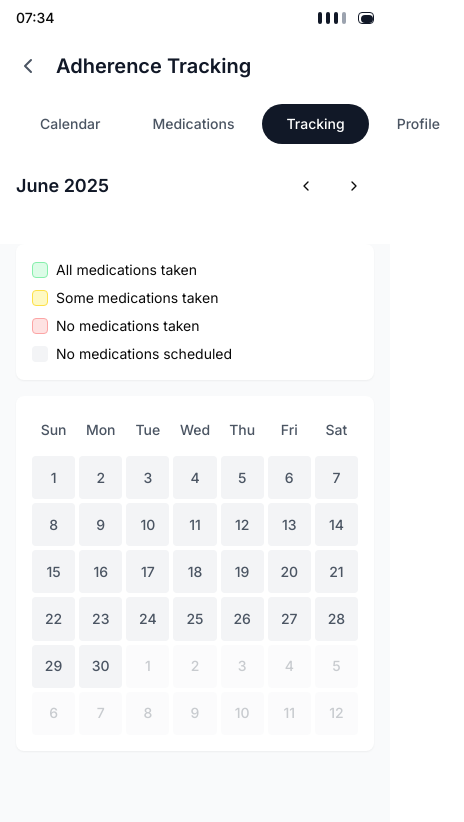
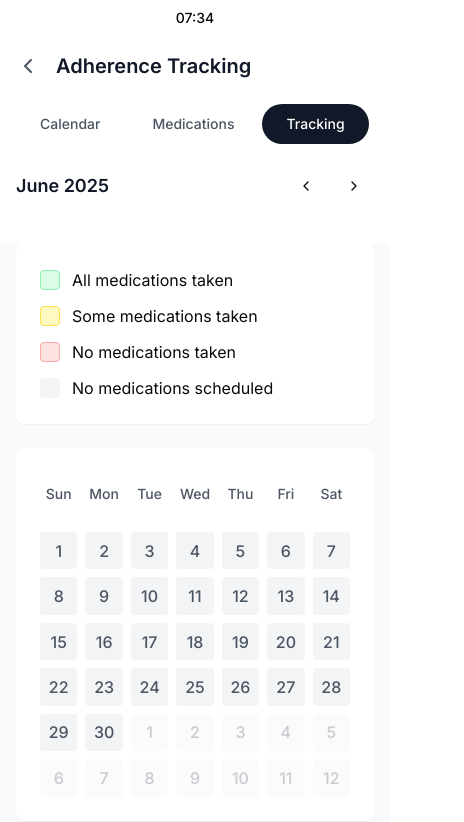
Before and after one commit to pemaghising/MediTrack, a Next.js app: page /calendar in a window 390 px wide. Shown: the top 822 px of the page, 464 px wide, since content can reach past the window. Built offline with nearby package versions, Linux system fonts and the light colour scheme.

Commit message:
feat: mobile-first redesign for better vertical layout
Remove battery/network icons, profile tab, and enhance vertical spacing

#VERCEL_SKIP

Co-authored-by: Pema Ghising <38718476+pemaghising@users.noreply.github.com>

```diff
--- a/app/calendar/page.tsx
+++ b/app/calendar/page.tsx
@@ -94,19 +94,8 @@ export default function CalendarPage() {
   return (
     <div className="min-h-screen bg-gray-50">
       {/* Status Bar */}
-      <div className="bg-white px-4 py-2 flex justify-between items-center text-sm font-medium">
+      <div className="bg-white px-4 py-2 flex justify-center items-center text-sm font-medium">
         <span>{new Date().toLocaleTimeString("en-US", { hour: "2-digit", minute: "2-digit", hour12: false })}</span>
-        <div className="flex items-center gap-1">
-          <div className="flex gap-1">
-            <div className="w-1 h-3 bg-gray-900 rounded-full"></div>
-            <div className="w-1 h-3 bg-gray-900 rounded-full"></div>
-            <div className="w-1 h-3 bg-gray-900 rounded-full"></div>
-            <div className="w-1 h-3 bg-gray-400 rounded-full"></div>
-          </div>
-          <div className="w-4 h-3 border border-gray-900 rounded-sm ml-2">
-            <div className="w-3 h-2 bg-gray-900 rounded-sm m-0.5"></div>
-          </div>
-        </div>
       </div>
 
       {/* Header */}
@@ -133,9 +122,6 @@ export default function CalendarPage() {
           <Button variant="default" className="rounded-full px-6 py-2 bg-gray-900 text-white">
             Tracking
           </Button>
-          <Button variant="ghost" className="rounded-full px-6 py-2 text-gray-600">
-            Profile
-          </Button>
         </div>
 
         {/* Month Navigation */}
@@ -155,26 +141,26 @@ export default function CalendarPage() {
       </div>
 
       {/* Calendar Content */}
-      <div className="px-4 pb-6">
+      <div className="px-4 pb-8">
         {/* Legend */}
-        <Card className="mb-4 bg-white border-0 shadow-sm">
-          <CardContent className="p-4">
-            <div className="text-sm space-y-2">
-              <div className="flex items-center gap-2">
-                <div className="w-4 h-4 bg-green-100 border border-green-300 rounded"></div>
-                <span>All medications taken</span>
+        <Card className="mb-6 bg-white border-0 shadow-sm">
+          <CardContent className="p-6">
+            <div className="space-y-3">
+              <div className="flex items-center gap-3">
+                <div className="w-5 h-5 bg-green-100 border border-green-300 rounded"></div>
+                <span className="text-base">All medications taken</span>
               </div>
-              <div className="flex items-center gap-2">
-                <div className="w-4 h-4 bg-yellow-100 border border-yellow-300 rounded"></div>
-                <span>Some medications taken</span>
+              <div className="flex items-center gap-3">
+                <div className="w-5 h-5 bg-yellow-100 border border-yellow-300 rounded"></div>
+                <span className="text-base">Some medications taken</span>
               </div>
-              <div className="flex items-center gap-2">
-                <div className="w-4 h-4 bg-red-100 border border-red-300 rounded"></div>
-                <span>No medications taken</span>
+              <div className="flex items-center gap-3">
+                <div className="w-5 h-5 bg-red-100 border border-red-300 rounded"></div>
+                <span className="text-base">No medications taken</span>
               </div>
-              <div className="flex items-center gap-2">
-                <div className="w-4 h-4 bg-gray-100 rounded"></div>
-                <span>No medications scheduled</span>
+              <div className="flex items-center gap-3">
+                <div className="w-5 h-5 bg-gray-100 rounded"></div>
+                <span className="text-base">No medications scheduled</span>
               </div>
             </div>
           </CardContent>
@@ -182,29 +168,29 @@ export default function CalendarPage() {
 
         {/* Calendar Grid */}
         <Card className="bg-white border-0 shadow-sm">
-          <CardContent className="p-4">
+          <CardContent className="p-6">
             {/* Day headers */}
-            <div className="grid grid-cols-7 gap-1 mb-2">
+            <div className="grid grid-cols-7 gap-2 mb-4">
               {["Sun", "Mon", "Tue", "Wed", "Thu", "Fri", "Sat"].map((day) => (
-                <div key={day} className="text-center text-sm font-medium text-gray-600 py-2">
+                <div key={day} className="text-center text-sm font-medium text-gray-600 py-3">
                   {day}
                 </div>
               ))}
             </div>
 
             {/* Calendar days */}
-            <div className="grid grid-cols-7 gap-1">
+            <div className="grid grid-cols-7 gap-2">
               {calendarDays.map((day, index) => (
                 <Dialog key={index}>
                   <DialogTrigger asChild>
                     <button
                       className={`
-                        aspect-square p-1 text-sm rounded border-2 border-transparent
-                        ${day.isCurrentMonth ? "" : "opacity-30"}
-                        ${day.dayData ? getDayColor(day.dayData.adherenceRate, day.dayData.totalScheduled) : "bg-gray-100"}
-                        ${day.dayData ? getDayTextColor(day.dayData.adherenceRate, day.dayData.totalScheduled) : "text-gray-600"}
-                        hover:border-gray-300 transition-colors
-                      `}
+                  aspect-square p-2 text-base rounded border-2 border-transparent
+                  ${day.isCurrentMonth ? "" : "opacity-30"}
+                  ${day.dayData ? getDayColor(day.dayData.adherenceRate, day.dayData.totalScheduled) : "bg-gray-100"}
+                  ${day.dayData ? getDayTextColor(day.dayData.adherenceRate, day.dayData.totalScheduled) : "text-gray-600"}
+                  hover:border-gray-300 transition-colors
+                `}
                       disabled={!day.dayData || day.dayData.totalScheduled === 0}
                     >
                       <div className="w-full h-full flex items-center justify-center font-medium">
--- a/app/medications/add/page.tsx
+++ b/app/medications/add/page.tsx
@@ -69,12 +69,18 @@ export default function AddMedicationPage() {
         </div>
       </div>
 
-      <div className="max-w-md mx-auto p-4">
-        <Card>
-          <CardHeader>
-            <CardTitle>Medication Details</CardTitle>
+      {/* Status Bar */}
+      <div className="bg-white px-4 py-2 flex justify-center items-center text-sm font-medium">
+        <span>{new Date().toLocaleTimeString("en-US", { hour: "2-digit", minute: "2-digit", hour12: false })}</span>
+      </div>
+
+      <div className="px-4 pb-8">
+        <Card className="bg-white border-0 shadow-sm">
+          <CardHeader className="pb-4">
+            <CardTitle className="text-xl">Medication Details</CardTitle>
           </CardHeader>
-          <CardContent className="space-y-6">
+          <CardContent className="space-y-8">
+            <div className="space-y-6">
               <div className="space-y-2">
                 <Label htmlFor="medication-name">Medicine Name *</Label>
                 <Input
@@ -203,15 +209,16 @@ export default function AddMedicationPage() {
                   </div>
                 )}
               </div>
+            </div>
           </CardContent>
         </Card>
 
-        <div className="mt-6 space-y-3">
-          <Button onClick={handleSave} className="w-full" size="lg">
+        <div className="mt-8 space-y-4">
+          <Button onClick={handleSave} className="w-full bg-green-500 hover:bg-green-600 text-white" size="lg">
             Save Medication
           </Button>
           <Link href="/medications">
-            <Button variant="outline" className="w-full">
+            <Button variant="outline" className="w-full" size="lg">
               Cancel
             </Button>
           </Link>
--- a/app/medications/edit/[id]/page.tsx
+++ b/app/medications/edit/[id]/page.tsx
@@ -86,6 +86,11 @@ export default function EditMedicationPage({ params }: { params: { id: string }
 
   return (
     <div className="min-h-screen bg-background">
+      {/* Status Bar */}
+      <div className="bg-white px-4 py-2 flex justify-center items-center text-sm font-medium">
+        <span>{new Date().toLocaleTimeString("en-US", { hour: "2-digit", minute: "2-digit", hour12: false })}</span>
+      </div>
+
       {/* Header */}
       <div className="border-b bg-white sticky top-0 z-10">
         <div className="max-w-md mx-auto px-4 py-3">
@@ -123,12 +128,12 @@ export default function EditMedicationPage({ params }: { params: { id: string }
         </div>
       </div>
 
-      <div className="max-w-md mx-auto p-4">
-        <Card>
-          <CardHeader>
-            <CardTitle>Medication Details</CardTitle>
+      <div className="px-4 pb-8">
+        <Card className="bg-white border-0 shadow-sm">
+          <CardHeader className="pb-4">
+            <CardTitle className="text-xl">Medication Details</CardTitle>
           </CardHeader>
-          <CardContent className="space-y-6">
+          <CardContent className="space-y-8">
             <div className="space-y-2">
               <Label htmlFor="medication-name">Medicine Name *</Label>
               <Input
@@ -260,12 +265,12 @@ export default function EditMedicationPage({ params }: { params: { id: string }
           </CardContent>
         </Card>
 
-        <div className="mt-6 space-y-3">
-          <Button onClick={handleSave} className="w-full" size="lg">
+        <div className="mt-8 space-y-4">
+          <Button onClick={handleSave} className="w-full bg-green-500 hover:bg-green-600 text-white" size="lg">
             Save Changes
           </Button>
           <Link href="/medications">
-            <Button variant="outline" className="w-full">
+            <Button variant="outline" className="w-full" size="lg">
               Cancel
             </Button>
           </Link>
--- a/app/medications/page.tsx
+++ b/app/medications/page.tsx
@@ -60,19 +60,8 @@ export default function MedicationsPage() {
   return (
     <div className="min-h-screen bg-gray-50">
       {/* Status Bar */}
-      <div className="bg-white px-4 py-2 flex justify-between items-center text-sm font-medium">
+      <div className="bg-white px-4 py-2 flex justify-center items-center text-sm font-medium">
         <span>{new Date().toLocaleTimeString("en-US", { hour: "2-digit", minute: "2-digit", hour12: false })}</span>
-        <div className="flex items-center gap-1">
-          <div className="flex gap-1">
-            <div className="w-1 h-3 bg-gray-900 rounded-full"></div>
-            <div className="w-1 h-3 bg-gray-900 rounded-full"></div>
-            <div className="w-1 h-3 bg-gray-900 rounded-full"></div>
-            <div className="w-1 h-3 bg-gray-400 rounded-full"></div>
-          </div>
-          <div className="w-4 h-3 border border-gray-900 rounded-sm ml-2">
-            <div className="w-3 h-2 bg-gray-900 rounded-sm m-0.5"></div>
-          </div>
-        </div>
       </div>
 
       {/* Header */}
@@ -99,54 +88,53 @@ export default function MedicationsPage() {
               Tracking
             </Button>
           </Link>
-          <Button variant="ghost" className="rounded-full px-6 py-2 text-gray-600">
-            Profile
-          </Button>
         </div>
       </div>
 
       {/* Content */}
-      <div className="px-4 pb-20">
+      <div className="px-4 pb-24">
         {medications.length === 0 ? (
-          <div className="text-center py-12">
-            <div className="w-16 h-16 bg-gray-200 rounded-full mx-auto mb-4 flex items-center justify-center">
-              <Plus className="h-8 w-8 text-gray-400" />
+          <div className="text-center py-16">
+            <div className="w-20 h-20 bg-gray-200 rounded-full mx-auto mb-6 flex items-center justify-center">
+              <Plus className="h-10 w-10 text-gray-400" />
             </div>
-            <p className="text-gray-600 mb-4">No medications added yet</p>
+            <p className="text-lg text-gray-600 mb-6">No medications added yet</p>
             <Link href="/medications/add">
-              <Button className="bg-green-500 hover:bg-green-600 text-white rounded-full px-6">Add Medication</Button>
+              <Button className="bg-green-500 hover:bg-green-600 text-white rounded-full px-8 py-3 text-lg">
+                Add Medication
+              </Button>
             </Link>
           </div>
         ) : (
-          <div className="space-y-3">
+          <div className="space-y-4">
             {medications.map((medication) => (
               <Card key={medication.medicationID} className="bg-white border-0 shadow-sm">
-                <CardContent className="p-4">
+                <CardContent className="p-6">
                   <div className="flex items-center justify-between">
                     <div className="flex-1">
-                      <h3 className="font-semibold text-gray-900 text-lg mb-1">{medication.medicationName}</h3>
-                      <p className="text-gray-600 mb-2">{medication.dosage}</p>
-                      <Badge variant="outline" className="text-xs">
+                      <h3 className="font-semibold text-gray-900 text-xl mb-2">{medication.medicationName}</h3>
+                      <p className="text-gray-600 mb-3 text-lg">{medication.dosage}</p>
+                      <Badge variant="outline" className="text-sm mb-3">
                         {getScheduleSummary(medication.reminderTimes)}
                       </Badge>
-                      <div className="flex flex-wrap gap-1 mt-2">
+                      <div className="flex flex-wrap gap-2 mt-3">
                         {medication.reminderTimes.map((time, index) => (
-                          <Badge key={index} variant="secondary" className="text-xs">
+                          <Badge key={index} variant="secondary" className="text-sm">
                             {formatTime(time)}
                           </Badge>
                         ))}
                       </div>
                     </div>
-                    <div className="flex items-center gap-2">
+                    <div className="flex items-center gap-3">
                       <Link href={`/medications/edit/${medication.medicationID}`}>
                         <Button variant="ghost" size="sm">
-                          <Edit className="h-4 w-4" />
+                          <Edit className="h-5 w-5" />
                         </Button>
                       </Link>
                       <AlertDialog>
                         <AlertDialogTrigger asChild>
                           <Button variant="ghost" size="sm" className="text-red-600 hover:text-red-700">
-                            <Trash2 className="h-4 w-4" />
+                            <Trash2 className="h-5 w-5" />
                           </Button>
                         </AlertDialogTrigger>
                         <AlertDialogContent>
@@ -168,7 +156,7 @@ export default function MedicationsPage() {
                           </AlertDialogFooter>
                         </AlertDialogContent>
                       </AlertDialog>
-                      <ChevronRight className="h-5 w-5 text-gray-400" />
+                      <ChevronRight className="h-6 w-6 text-gray-400" />
                     </div>
                   </div>
                 </CardContent>
--- a/app/page.tsx
+++ b/app/page.tsx
@@ -82,19 +82,8 @@ export default function HomePage() {
   return (
     <div className="min-h-screen bg-gray-50">
       {/* Status Bar */}
-      <div className="bg-white px-4 py-2 flex justify-between items-center text-sm font-medium">
+      <div className="bg-white px-4 py-2 flex justify-center items-center text-sm font-medium">
         <span>{new Date().toLocaleTimeString("en-US", { hour: "2-digit", minute: "2-digit", hour12: false })}</span>
-        <div className="flex items-center gap-1">
-          <div className="flex gap-1">
-            <div className="w-1 h-3 bg-gray-900 rounded-full"></div>
-            <div className="w-1 h-3 bg-gray-900 rounded-full"></div>
-            <div className="w-1 h-3 bg-gray-900 rounded-full"></div>
-            <div className="w-1 h-3 bg-gray-400 rounded-full"></div>
-          </div>
-          <div className="w-4 h-3 border border-gray-900 rounded-sm ml-2">
-            <div className="w-3 h-2 bg-gray-900 rounded-sm m-0.5"></div>
-          </div>
-        </div>
       </div>
 
       {/* Header */}
@@ -119,9 +108,6 @@ export default function HomePage() {
               Tracking
             </Button>
           </Link>
-          <Button variant="ghost" className="rounded-full px-6 py-2 text-gray-600">
-            Profile
-          </Button>
         </div>
 
         {/* Week Navigation */}
@@ -138,13 +124,13 @@ export default function HomePage() {
         </div>
 
         {/* Week Days */}
-        <div className="grid grid-cols-7 gap-2 mb-6">
+        <div className="grid grid-cols-7 gap-3 mb-8">
           {weekDays.map((day, index) => (
             <div key={index} className="text-center">
-              <div className="text-xs text-gray-500 mb-2">{dayLabels[index]}</div>
+              <div className="text-xs text-gray-500 mb-3">{dayLabels[index]}</div>
               <button
                 onClick={() => setSelectedDate(day)}
-                className={`w-10 h-10 rounded-full flex items-center justify-center text-lg font-medium transition-colors ${
+                className={`w-12 h-12 rounded-full flex items-center justify-center text-lg font-medium transition-colors ${
                   isSelected(day)
                     ? "bg-green-500 text-white"
                     : isToday(day)
@@ -160,16 +146,18 @@ export default function HomePage() {
       </div>
 
       {/* Selected Day Content */}
-      <div className="px-4 pb-20">
-        <div className="mb-6">
-          <h3 className="text-2xl font-bold text-gray-900 mb-1">
+      <div className="px-4 pb-24">
+        <div className="mb-8">
+          <h3 className="text-3xl font-bold text-gray-900 mb-2">
             {selectedDate.toLocaleDateString("en-US", { weekday: "long" })}
           </h3>
-          <p className="text-gray-600">{selectedDate.toLocaleDateString("en-US", { month: "long", day: "numeric" })}</p>
+          <p className="text-lg text-gray-600">
+            {selectedDate.toLocaleDateString("en-US", { month: "long", day: "numeric" })}
+          </p>
         </div>
 
         {/* Medications Schedule */}
-        <div className="space-y-6">
+        <div className="space-y-8">
           {todaysMeds.length === 0 ? (
             <div className="text-center py-12">
               <div className="w-16 h-16 bg-gray-200 rounded-full mx-auto mb-4 flex items-center justify-center">
@@ -195,23 +183,23 @@ export default function HomePage() {
               .sort((a, b) => a.time.localeCompare(b.time))
               .map((group) => (
                 <div key={group.time}>
-                  <h4 className="text-2xl font-bold text-gray-900 mb-4">{formatTime(group.time)}</h4>
-                  <div className="space-y-3">
+                  <h4 className="text-3xl font-bold text-gray-900 mb-6">{formatTime(group.time)}</h4>
+                  <div className="space-y-4">
                     {group.medications.map(({ medication, log }: any) => (
                       <Card key={log.logID} className="bg-white border-0 shadow-sm">
-                        <CardContent className="p-4">
+                        <CardContent className="p-6">
                           <div className="flex items-center justify-between">
-                            <div className="flex items-center gap-4">
+                            <div className="flex items-center gap-6">
                               <button
                                 onClick={() => handleMarkAsTaken(log.logID)}
-                                className={`w-6 h-6 rounded-full border-2 flex items-center justify-center transition-colors ${
+                                className={`w-8 h-8 rounded-full border-2 flex items-center justify-center transition-colors ${
                                   log.status === "Taken"
                                     ? "bg-green-500 border-green-500"
                                     : "border-gray-300 hover:border-green-500"
                                 }`}
                               >
                                 {log.status === "Taken" && (
-                                  <svg className="w-3 h-3 text-white" fill="currentColor" viewBox="0 0 20 20">
+                                  <svg className="w-4 h-4 text-white" fill="currentColor" viewBox="0 0 20 20">
                                     <path
                                       fillRule="evenodd"
                                       d="M16.707 5.293a1 1 0 010 1.414l-8 8a1 1 0 01-1.414 0l-4-4a1 1 0 011.414-1.414L8 12.586l7.293-7.293a1 1 0 011.414 0z"
@@ -221,11 +209,11 @@ export default function HomePage() {
                                 )}
                               </button>
                               <div>
-                                <h5 className="font-semibold text-gray-900">{medication.medicationName}</h5>
-                                <p className="text-sm text-gray-600">{medication.dosage}</p>
+                                <h5 className="font-semibold text-gray-900 text-lg">{medication.medicationName}</h5>
+                                <p className="text-gray-600">{medication.dosage}</p>
                               </div>
                             </div>
-                            <ChevronRight className="h-5 w-5 text-gray-400" />
+                            <ChevronRight className="h-6 w-6 text-gray-400" />
                           </div>
                         </CardContent>
                       </Card>
```
Lines whose indentation alone changed are shown as unchanged.
